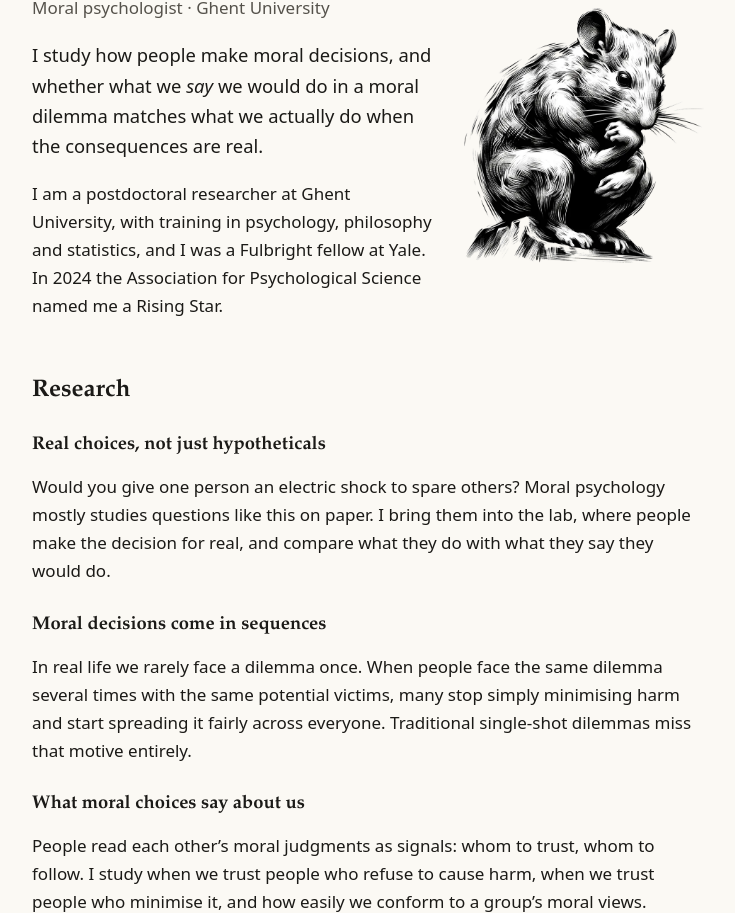
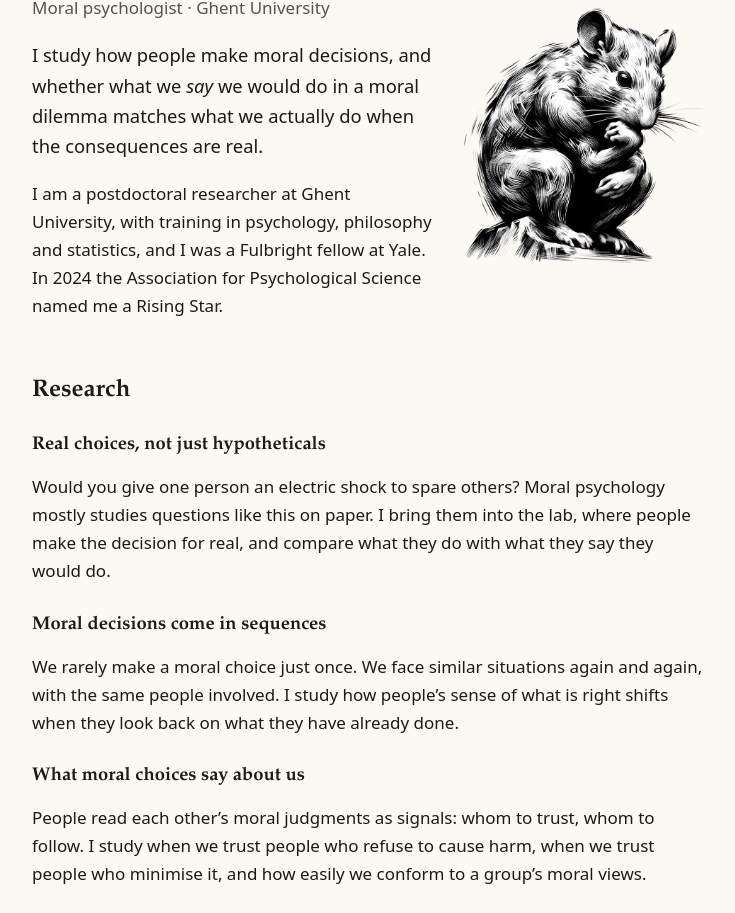
Before and after one commit to dhbostyn/dhbostyn.com, a plain HTML site: page index.html in a window 1280 px wide. Shown: the part 127-1040 px from the top of the page, without its empty margins (272-1007 px from the left). Drawn offline with Linux system fonts and the light colour scheme.

Commit message:
Simplify the 'sequences' research theme for a general audience
Co-Authored-By: Claude Opus 5.5 <noreply@anthropic.com>

```diff
--- a/index.html
+++ b/index.html
@@ -40,7 +40,7 @@
     <p>Would you give one person an electric shock to spare others? Moral psychology mostly studies questions like this on paper. I bring them into the lab, where people make the decision for real, and compare what they do with what they say they would do.</p>
 
     <h3>Moral decisions come in sequences</h3>
-    <p>In real life we rarely face a dilemma once. When people face the same dilemma several times with the same potential victims, many stop simply minimising harm and start spreading it fairly across everyone. Traditional single-shot dilemmas miss that motive entirely.</p>
+    <p>We rarely make a moral choice just once. We face similar situations again and again, with the same people involved. I study how people’s sense of what is right shifts when they look back on what they have already done.</p>
 
     <h3>What moral choices say about us</h3>
     <p>People read each other’s moral judgments as signals: whom to trust, whom to follow. I study when we trust people who refuse to cause harm, when we trust people who minimise it, and how easily we conform to a group’s moral views.</p>
```
